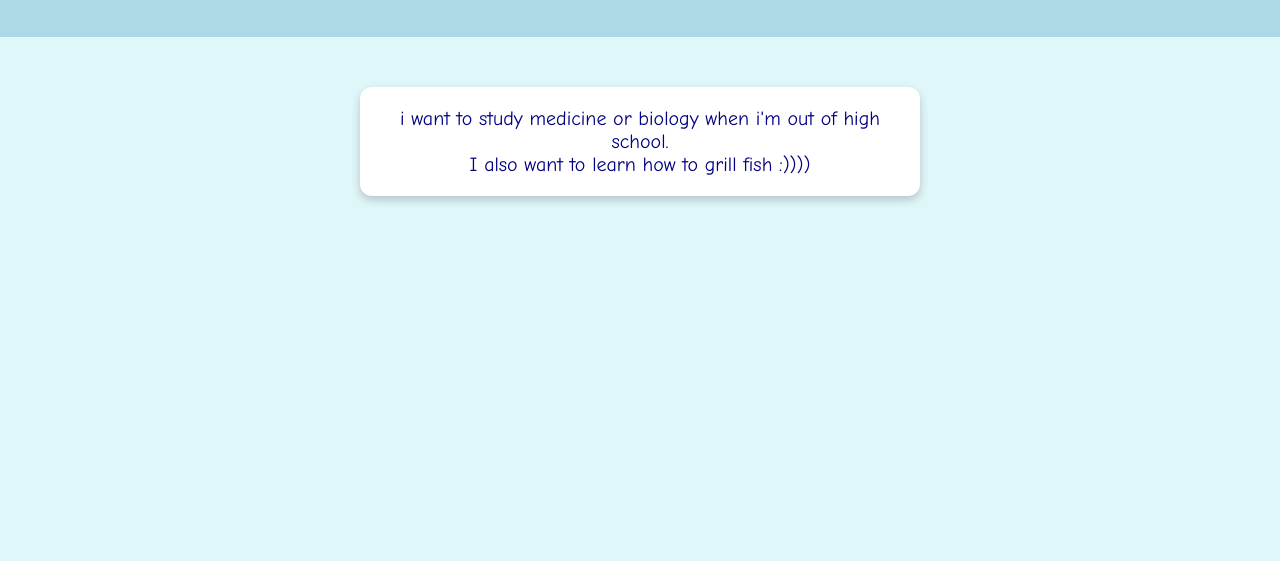
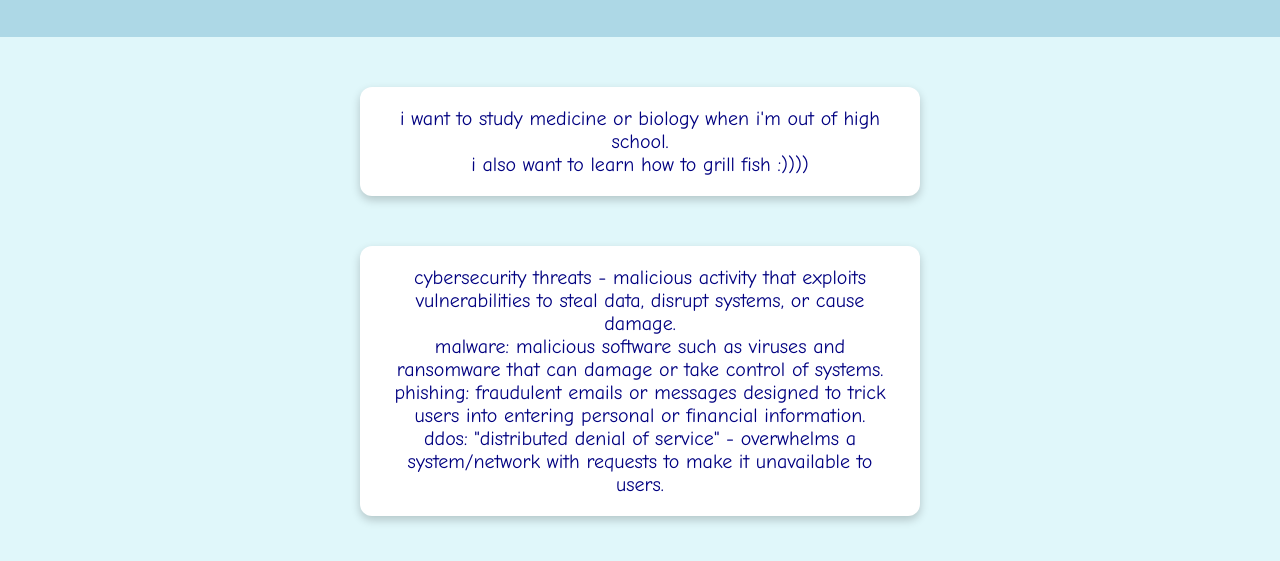
Before and after one commit to aivaaaa/aivaaaa, a plain HTML site: page index.html in a window 1280 px wide. Shown: the part 117-678 px from the top of the page. Drawn offline with Linux system fonts and the light colour scheme.

Commit message:
Update index.html

```diff
--- a/index.html
+++ b/index.html
@@ -49,7 +49,14 @@
 
   <div class="textbox">
     i want to study medicine or biology when i'm out of high school.<br>
-    I also want to learn how to grill fish :))))
+    i also want to learn how to grill fish :))))
+  </div>
+
+  <div class="textbox">
+    cybersecurity threats - malicious activity that exploits vulnerabilities to steal data, disrupt systems, or cause damage.<br>
+    malware: malicious software such as viruses and ransomware that can damage or take control of systems.<br>
+    phishing: fraudulent emails or messages designed to trick users into entering personal or financial information.<br>
+    ddos: "distributed denial of service" - overwhelms a system/network with requests to make it unavailable to users.
   </div>
 
 </body>
```
